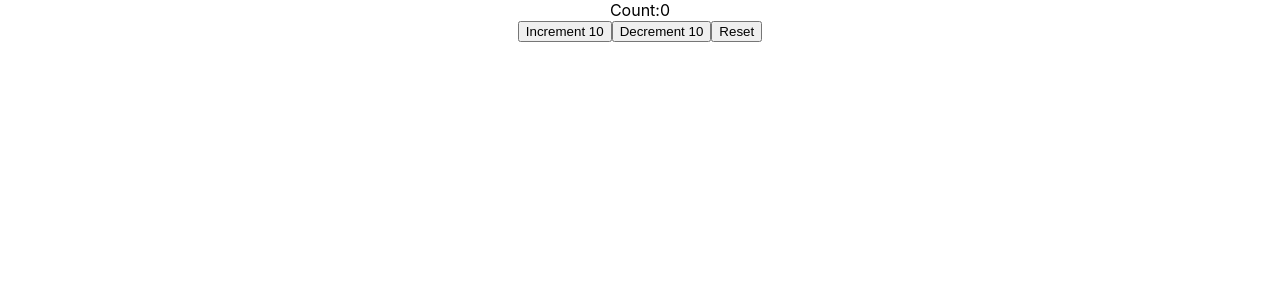
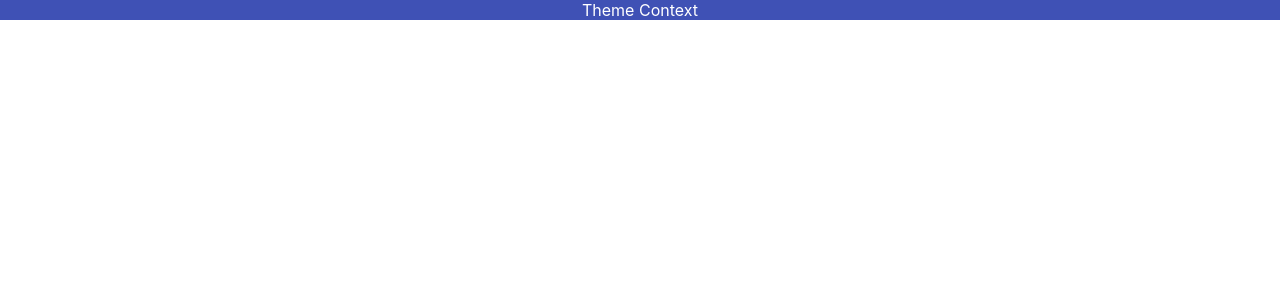
Before and after one commit to souhail-ouabou/React-TypeScript, a React (Create React App) app: page / in a window 1280 px wide. Shown: the top 300 px of the page. Built offline with nearby package versions, Linux system fonts and the light colour scheme.

Commit message:
useContext

```diff
--- a/src/App.tsx
+++ b/src/App.tsx
@@ -1,6 +1,8 @@
 import './App.css'
 import { Button } from './components/Button'
 import { Container } from './components/Container'
+import { ThemeContextProvider } from './components/context/ThemeContext'
+import { Box } from './components/context/Box'
 import { Greet } from './components/Greet'
 import { Heading } from './components/Heading'
 import { Oscar } from './components/Oscar'
@@ -49,8 +51,11 @@
             <Input value="" handleChange={(event) => console.log(event)} />
             <Container
                 styles={{ border: '1px solid black', padding: '1rem' }}
-            /> */}
-            <Counter/>
+            />
+            <Counter/>*/}
+            <ThemeContextProvider>
+                <Box/>
+            </ThemeContextProvider>
         </div>
     )
 }
--- /dev/null
+++ b/src/components/context/Box.tsx
@@ -0,0 +1,16 @@
+import React, { useContext } from 'react'
+import { ThemeContext } from './ThemeContext'
+
+export const Box = () => {
+    const theme = useContext(ThemeContext)
+    return (
+        <div
+            style={{
+                backgroundColor: theme.primary.main,
+                color: theme.primary.text,
+            }}
+        >
+            Theme Context
+        </div>
+    )
+}
--- /dev/null
+++ b/src/components/context/ThemeContext.tsx
@@ -0,0 +1,17 @@
+import { createContext } from 'react'
+import { theme } from './theme'
+
+type ThemeContextProviderProps = {
+    children: React.ReactNode
+}
+
+//createContext accept initial value
+export const ThemeContext = createContext(theme)
+
+export const ThemeContextProvider = ({
+    children,
+}: ThemeContextProviderProps) => {
+    return (
+        <ThemeContext.Provider value={theme}>{children}</ThemeContext.Provider>
+    )
+}
--- /dev/null
+++ b/src/components/context/theme.ts
@@ -0,0 +1,10 @@
+export const theme = {
+    primary: {
+        main: '#3f51b5',
+        text: '#fff',
+    },
+    secondary: {
+        main: '#f50057',
+        text: '#fff',
+    },
+}
```
